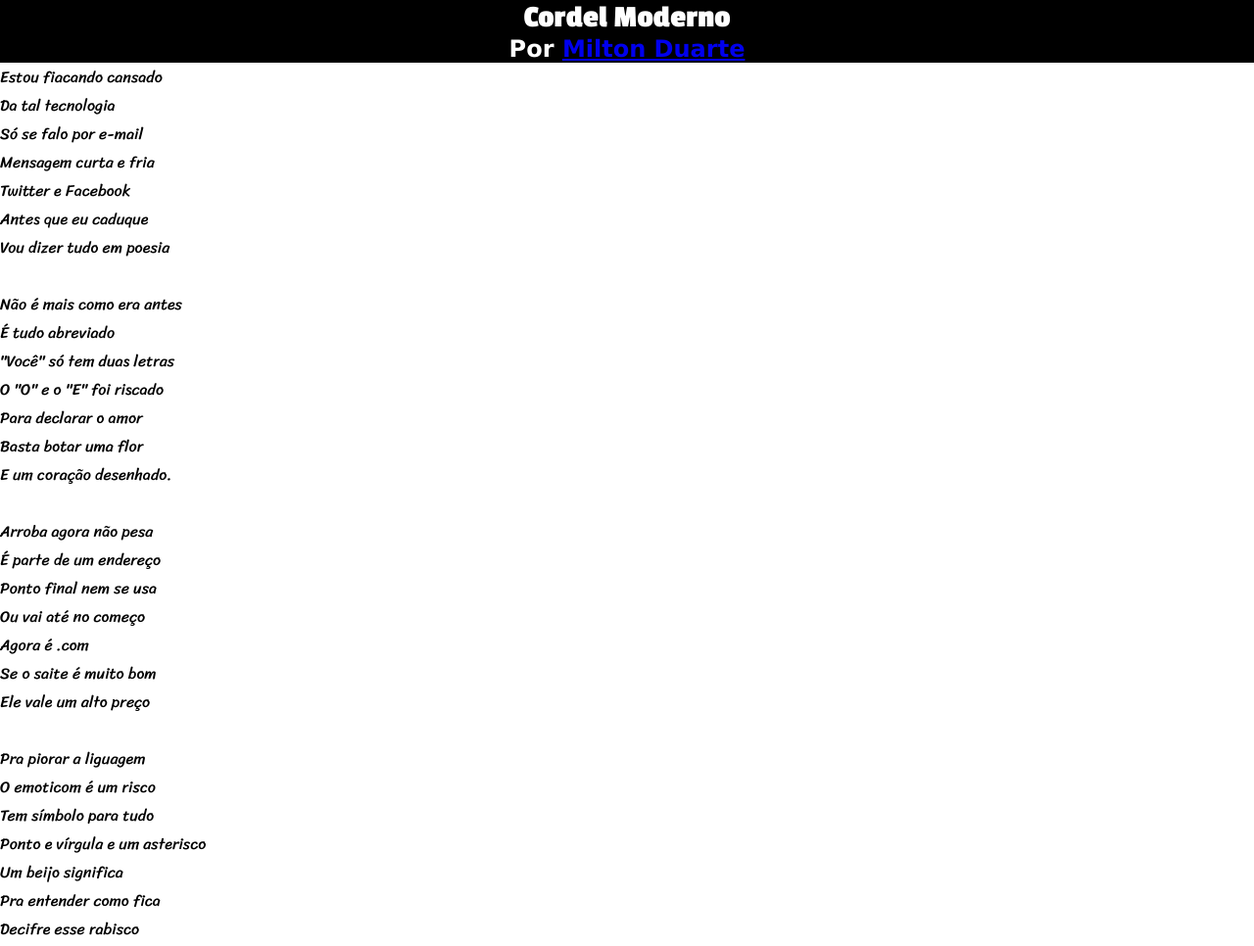
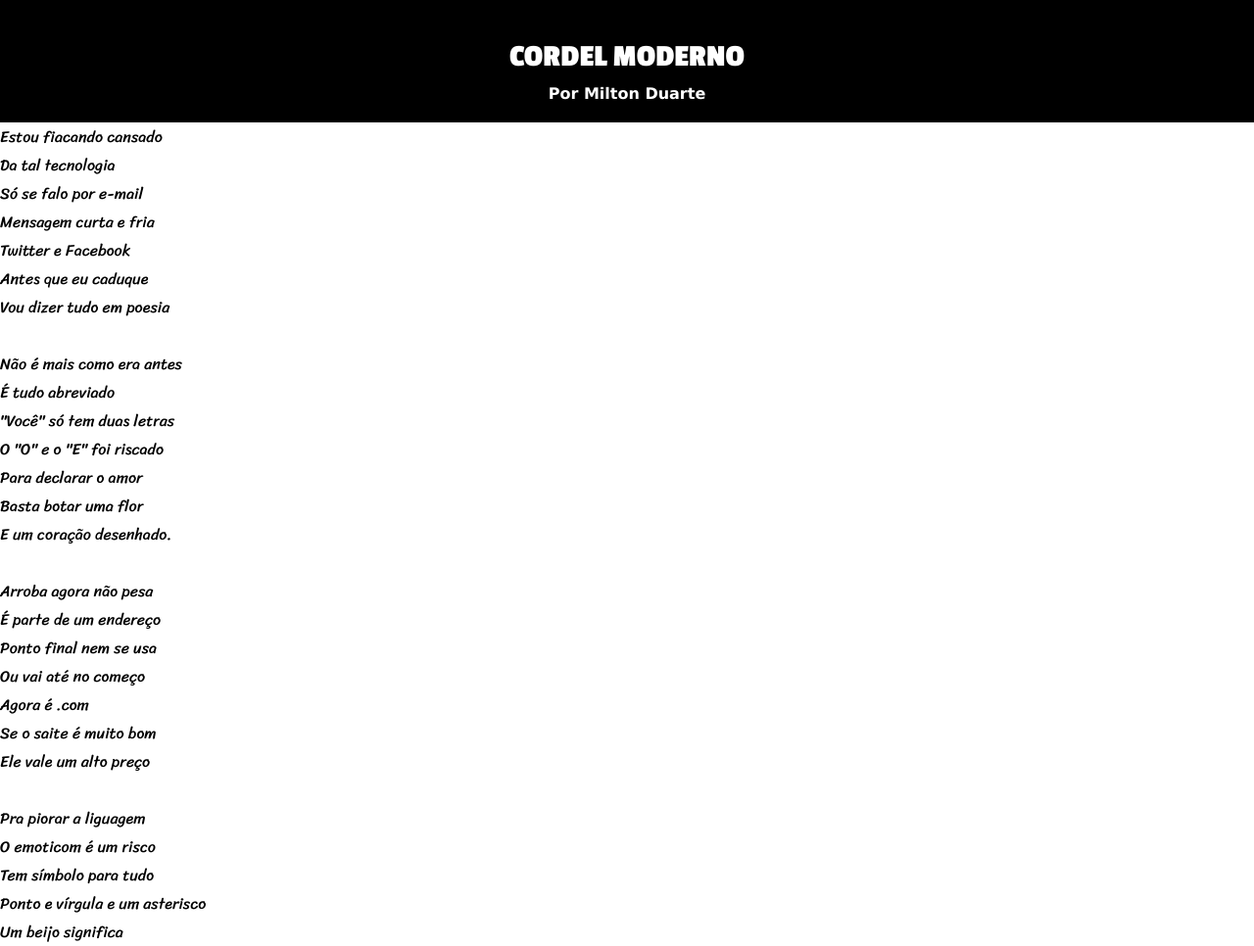
Before and after one commit to mariamarianacn/html-css, a plain HTML site: page exercicios/desafio-cordel/index.html in a window 1280 px wide. Shown: the top 966 px of the page at 98% size. Drawn offline with Linux system fonts and the light colour scheme.

Commit message:
Atualizações desafio cordel

```diff
--- a/exercicios/desafio-cordel/index.html
+++ b/exercicios/desafio-cordel/index.html
@@ -27,7 +27,7 @@
         </p>
     </section>
 
-    <section id="letras">
+    <section id="letras" class = "imagem">
         <p>
             Não é mais como era antes <br>
             É tudo abreviado <br>
@@ -57,8 +57,7 @@
         <p>
             Pra piorar a liguagem <br>
             O emoticom é um risco <br>
-                Tem símbolo para tudo <br>
-                Ponto e vírgula e um asterisco <br>
+            Tem símbolo para tudo <br>                Ponto e vírgula e um asterisco <br>
             Um beijo significa <br>
             Pra entender como fica <br>
             Decifre esse rabisco <br>
@@ -67,7 +66,7 @@
         <br>
     </section>
 
-    <section id="letras">
+    <section id="letras" class="imagem">
         <p>
             Tenho saudade das cartas <br>
             Escritas com a própria mão <br>
--- a/exercicios/desafio-cordel/style.css
+++ b/exercicios/desafio-cordel/style.css
@@ -11,6 +11,12 @@
 
 *{
     margin: 0px;
+    padding: 0px;
+}
+
+html, body{
+    min-height: 100vh; /*tamanho mínimo, ou 100% da minha view height*/
+
 }
 
 header{
@@ -18,22 +24,31 @@ background-color: black;
 }
 
 header > h1{
+    padding-top: 40px;
+    padding-bottom: 10px;
+
     color: white;
     text-align: center;
     font-family:var(--fonte1) ;
+    text-transform: uppercase; /*COLOCAR TUDO PARA MAIÚSCULO!;*/
+    /*PODERIA! ter usado font-variant: small-caps;*/
 }
 
-h2{
+header > h2{
+    padding-bottom: 20px;
+
+    font-size: 1em;
     text-align: center;
     color: white;
     font-family: 'Lucida Sans', 'Lucida Sans Regular', 'Lucida Grande', 'Lucida Sans Unicode', Geneva, Verdana, sans-serif;
+
 }
 
 footer{
     background-color: black;
     height: 50px;
     margin: auto;
-
+    margin-top: 30px;
 }
 
 footer > p{
@@ -41,7 +56,7 @@ color: white;
     text-decoration: none;
     text-align: center;
     padding: 14px;
-font-family: var(--fonte2);
+    font-family: 'Lucida Sans', 'Lucida Sans Regular', 'Lucida Grande', 'Lucida Sans Unicode', Geneva, Verdana, sans-serif;
 }
 
 section#letras{
@@ -49,6 +64,13 @@ color: rgb(0, 0, 0);
     font-family: var(--fonte2);
 }
 
-a:visited{
+a{
     color: white;
+    text-decoration: none;
 }
+
+
+a:hover{
+    text-decoration: underline;
+     /*aqui o text-decoration NÃO funciona, pois realmente não há nada de decoração, apenas no A*/
+}
```
Lines whose indentation alone changed are shown as unchanged.
